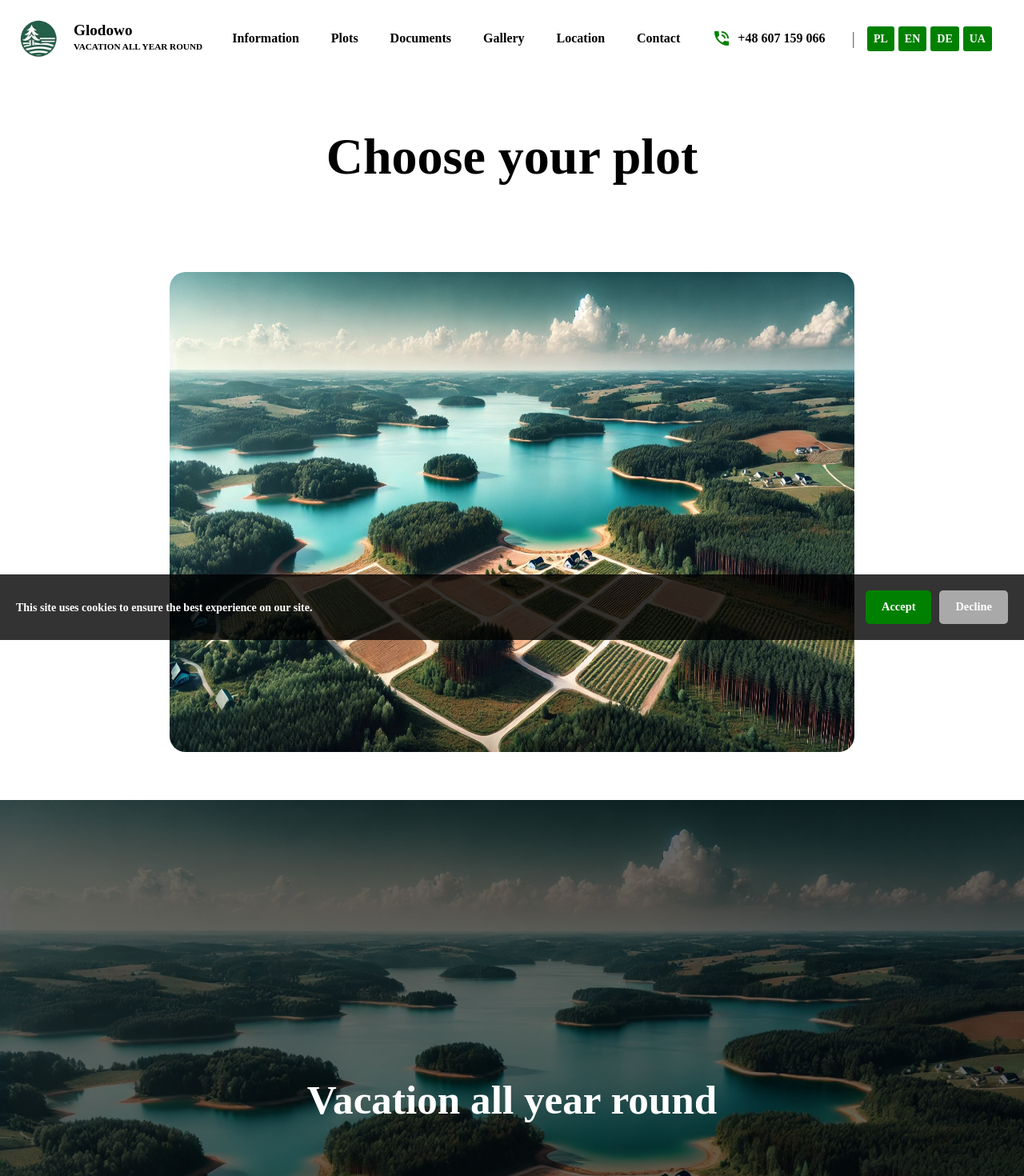
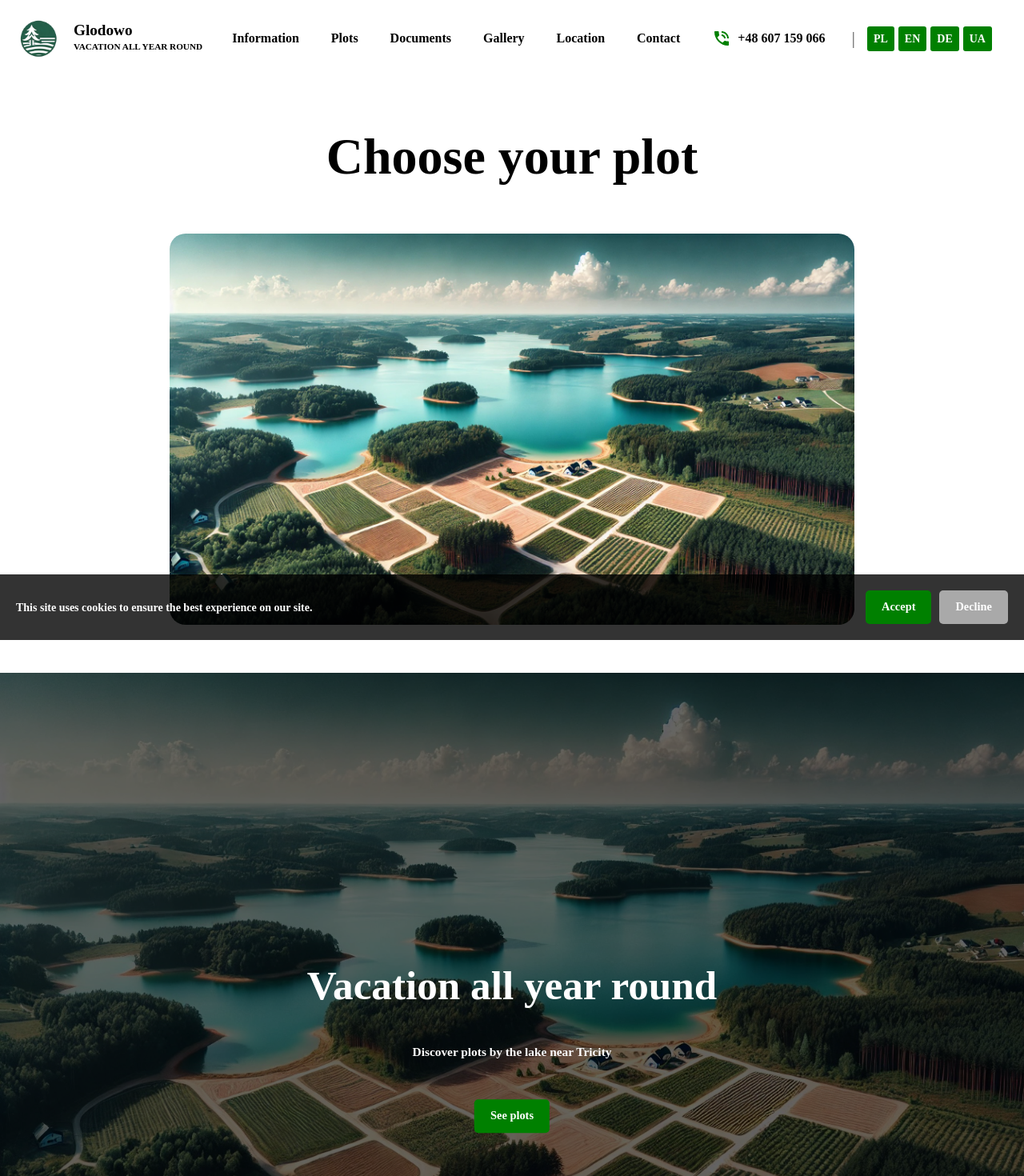
Before and after one commit to mateuszstaszkow/ganc_glodowo, a React (Create React App) app: page /plots in a window 1280 px wide. Shown: the top 1470 px of the page at 80% size. Built offline with nearby package versions, Linux system fonts and the light colour scheme.

Commit message:
feat: [#13] - plots RWD

```diff
--- a/src/App.scss
+++ b/src/App.scss
@@ -22,7 +22,7 @@ html {
 h1 {
   font-size: 4rem;
   font-weight: bold;
-  margin: 8rem 0 4rem 0;
+  margin: 8rem 0 1rem 0;
 }
 
 @media (max-width: 1023px) {
--- a/src/components/Plots/Plots.scss
+++ b/src/components/Plots/Plots.scss
@@ -1,5 +1,5 @@
 .plotMap {
   border-radius: 20px;
   margin: 2rem auto 0 auto;
-  height: 75vh
+  max-height: 75vh
 }
```
